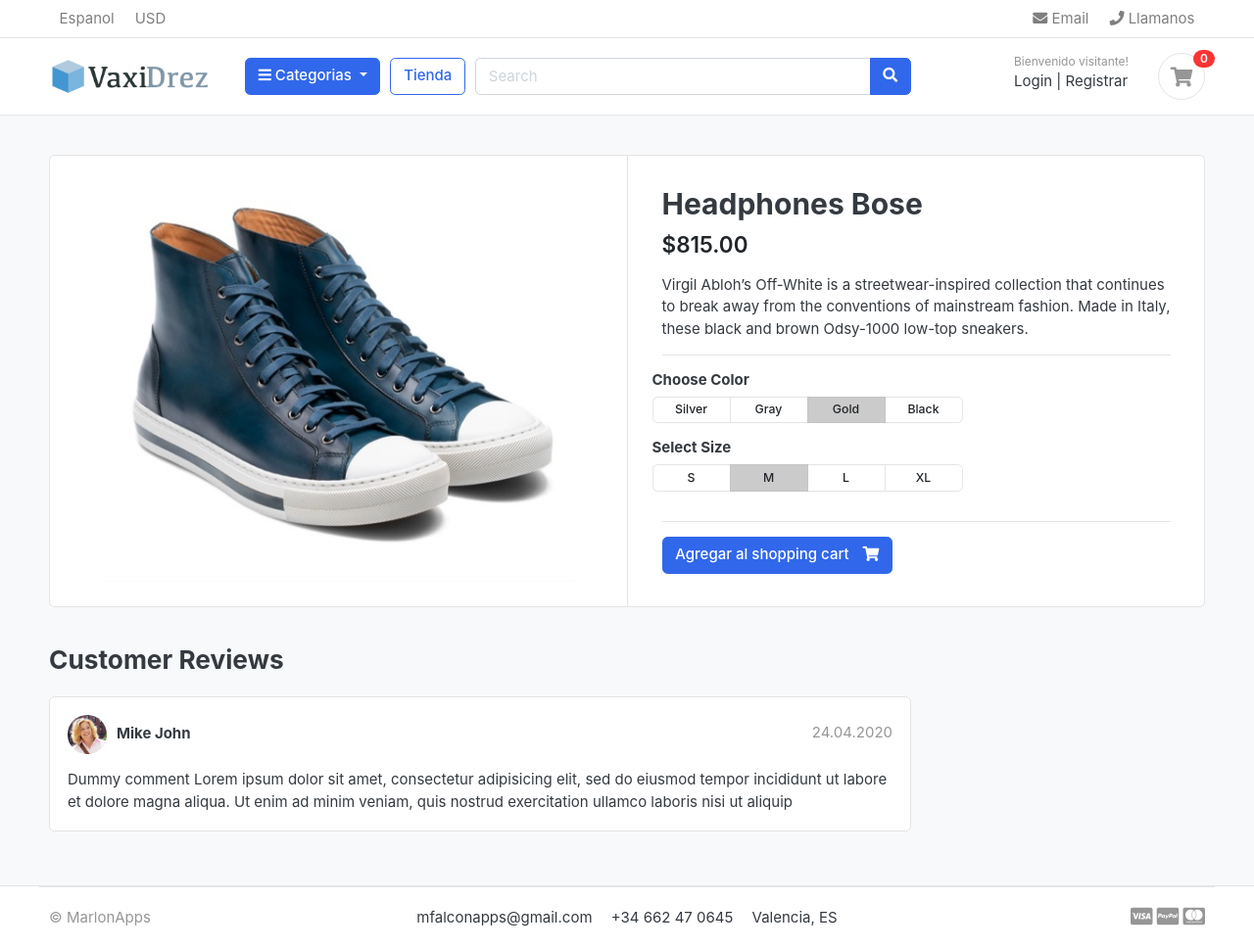
After one commit to falconsoft3d/marlonapps.com, a Django app: page /store/1/1/ in a window 1280 px wide. The commit adds this page. Shown: the whole page at 98% size. Run offline with Django 3.2, Linux system fonts and the light colour scheme; data that the repository does not hold is empty; some web fonts are replaced.

Commit message:
C149 Iniciando con el detalle de productos

```diff
--- a/apps/store/urls.py
+++ b/apps/store/urls.py
@@ -3,5 +3,6 @@ from . import views
 
 urlpatterns = [
     path('', views.store, name="store"),
-    path('<slug:category_slug>', views.store, name="products_by_category")
+    path('<slug:category_slug>/', views.store, name="products_by_category"),
+    path('<slug:category_slug>/<slug:product_slug>/', views.product_detail, name="products_detail"),
 ]
--- a/apps/store/views.py
+++ b/apps/store/views.py
@@ -22,3 +22,6 @@ def store(request, category_slug=None):
     }
 
     return render(request, 'store/store.html', context)
+
+def product_detail(request, category_slug=None, product_slug=None):
+    return render(request, 'store/product_detail.html')
--- /dev/null
+++ b/templates/store/product_detail.html
@@ -0,0 +1,116 @@
+{% extends 'base.html' %}
+{% block content %}
+{% load static %}
+
+<section class="section-content padding-y bg">
+    <div class="container">
+
+    <!-- ============================ COMPONENT 1 ================================= -->
+    <div class="card">
+        <div class="row no-gutters">
+            <aside class="col-md-6">
+    <article class="gallery-wrap">
+        <div class="img-big-wrap">
+           <a href="#"><img src="./images/items/12.jpg"></a>
+        </div> <!-- img-big-wrap.// -->
+
+    </article> <!-- gallery-wrap .end// -->
+            </aside>
+            <main class="col-md-6 border-left">
+    <article class="content-body">
+
+    <h2 class="title">Headphones Bose</h2>
+
+    <div class="mb-3">
+        <var class="price h4">$815.00</var>
+    </div>
+
+    <p>Virgil Abloh’s Off-White is a streetwear-inspired collection that continues to break away from the conventions of mainstream fashion. Made in Italy, these black and brown Odsy-1000 low-top sneakers.</p>
+
+
+    <hr>
+        <div class="row">
+            <div class="item-option-select">
+                <h6>Choose Color</h6>
+                <div class="btn-group btn-group-sm btn-group-toggle" data-toggle="buttons">
+                  <label class="btn btn-light">
+                    <input type="radio" name="radio_color"> Silver
+                  </label>
+                  <label class="btn btn-light">
+                    <input type="radio" name="radio_color" > Gray
+                  </label>
+                  <label class="btn btn-light active">
+                    <input type="radio" name="radio_color checked"> Gold
+                  </label>
+                  <label class="btn btn-light">
+                    <input type="radio" name="radio_color"> Black
+                  </label>
+                </div>
+            </div>
+        </div> <!-- row.// -->
+        <div class="row">
+            <div class="item-option-select">
+                <h6>Select Size</h6>
+                <div class="btn-group btn-group-sm btn-group-toggle" data-toggle="buttons">
+                  <label class="btn btn-light">
+                    <input type="radio" name="radio_color"> S
+                  </label>
+                  <label class="btn btn-light active">
+                    <input type="radio" name="radio_color" checked> M
+                  </label>
+                  <label class="btn btn-light">
+                    <input type="radio" name="radio_color"> L
+                  </label>
+                  <label class="btn btn-light">
+                    <input type="radio" name="radio_color"> XL
+                  </label>
+                </div>
+            </div>
+        </div> <!-- row.// -->
+        <hr>
+        <a href="./product-detail.html" class="btn  btn-primary"> <span class="text">Agregar al shopping cart</span> <i class="fas fa-shopping-cart"></i>  </a>
+    </article> <!-- product-info-aside .// -->
+            </main> <!-- col.// -->
+        </div> <!-- row.// -->
+    </div> <!-- card.// -->
+    <!-- ============================ COMPONENT 1 END .// ================================= -->
+
+    <br>
+
+    <div class="row">
+                <div class="col-md-9">
+
+        <header class="section-heading">
+            <h3>Customer Reviews </h3>
+
+        </header>
+
+        <article class="box mb-3">
+            <div class="icontext w-100">
+                <img src="./images/avatars/avatar1.jpg" class="img-xs icon rounded-circle">
+                <div class="text">
+                    <span class="date text-muted float-md-right">24.04.2020 </span>
+                    <h6 class="mb-1">Mike John </h6>
+
+                </div>
+            </div> <!-- icontext.// -->
+            <div class="mt-3">
+                <p>
+                    Dummy comment Lorem ipsum dolor sit amet, consectetur adipisicing elit, sed do eiusmod
+                    tempor incididunt ut labore et dolore magna aliqua. Ut enim ad minim veniam,
+                    quis nostrud exercitation ullamco laboris nisi ut aliquip
+                </p>
+            </div>
+        </article>
+
+
+
+        </div> <!-- col.// -->
+    </div> <!-- row.// -->
+
+
+    </div> <!-- container .//  -->
+    </section>
+    <!-- ========================= SECTION CONTENT END// ========================= -->
+
+{% endblock %}
```
Also changed, not shown: templates/store/store.html (+21 -6 lines).
